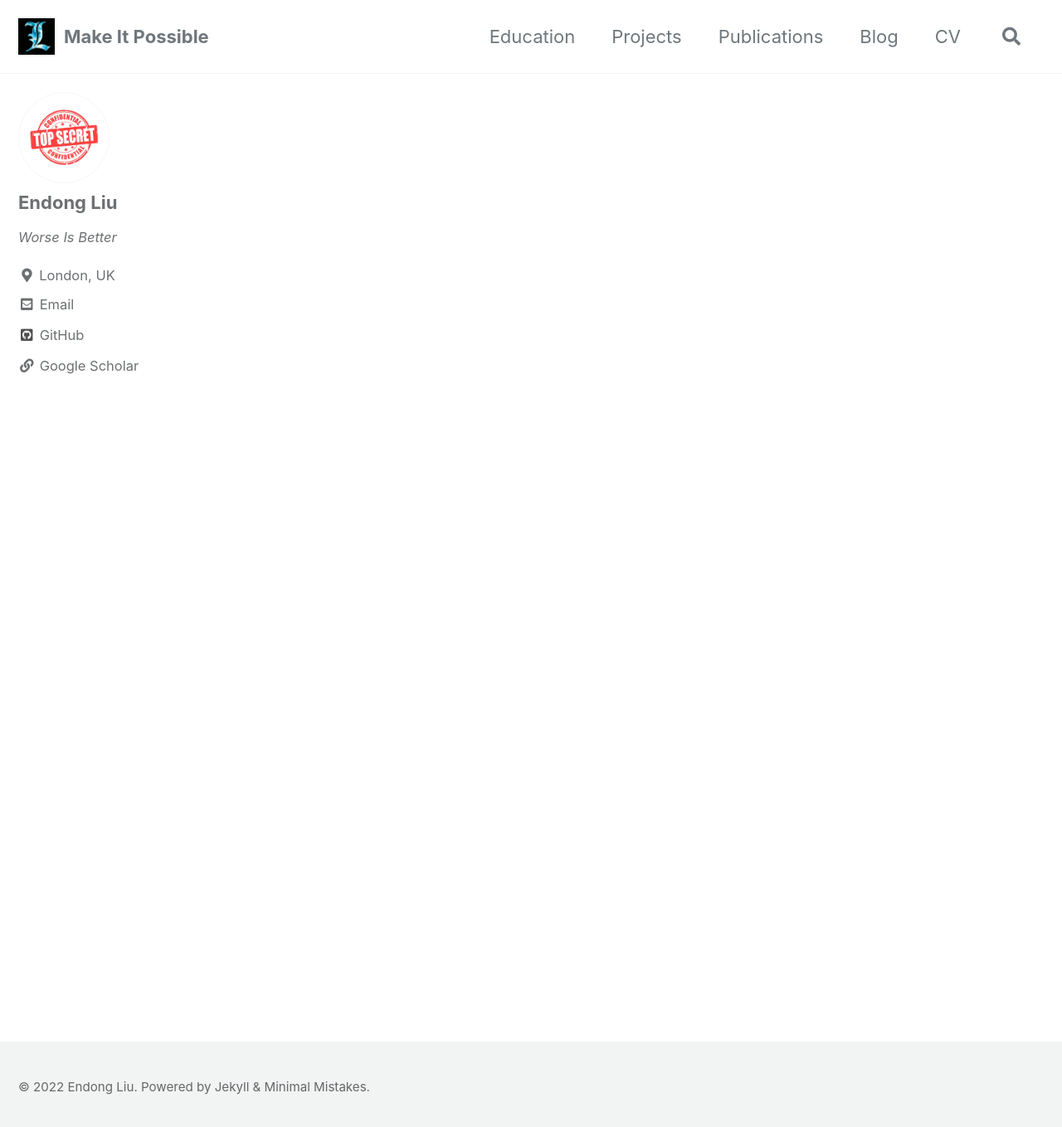
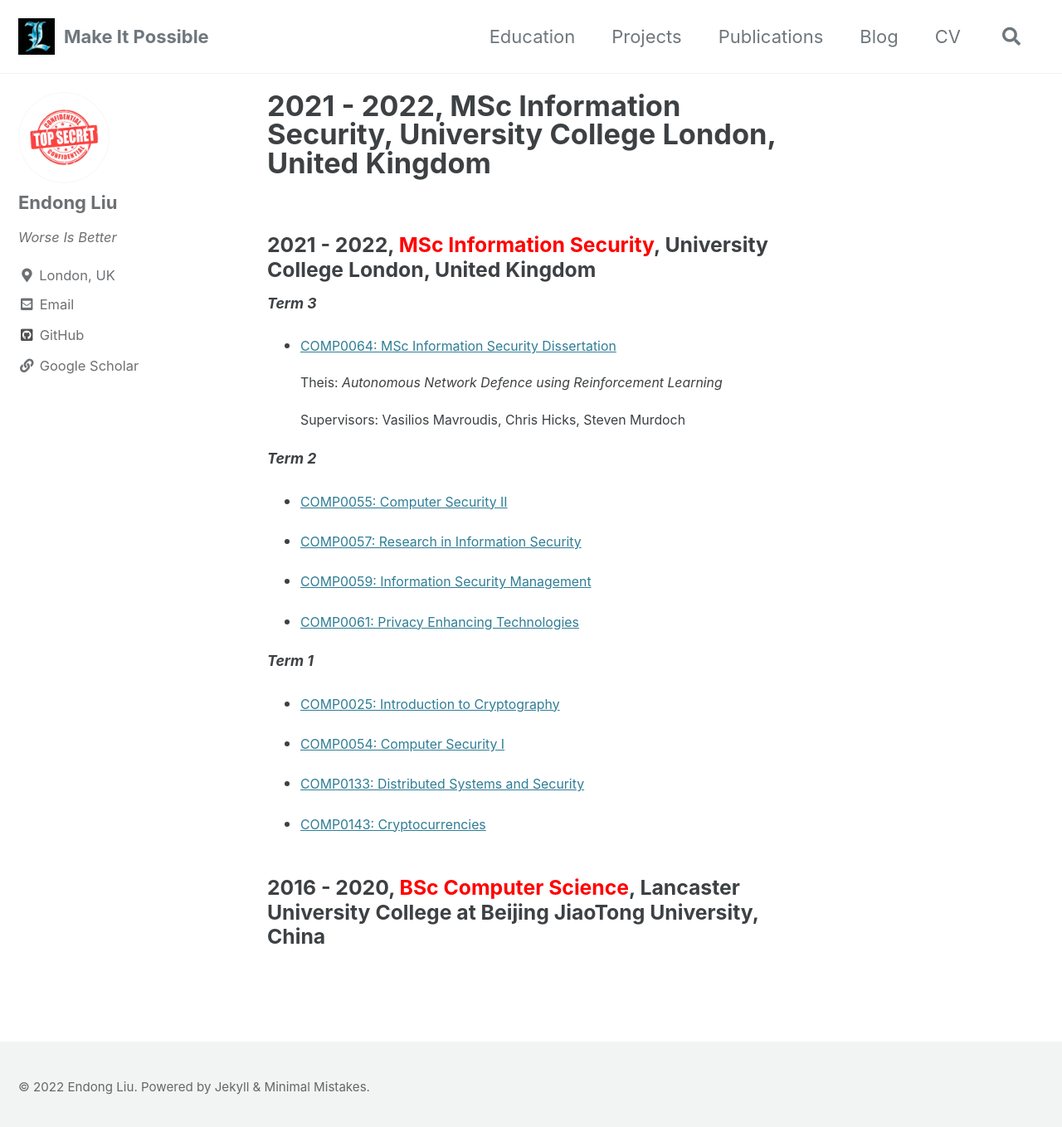
Before and after one commit to ZzPoLariszZ/zzpolariszz.github.io, a Jekyll site: the page built from _pages/education.md, in a window 1280 px wide and 1367 px high. Shown: the top 1359 px of the window at 83% size. Built offline with Jekyll 4.4.1, drawn with Linux system fonts in a browser that asks for light colours; cached includes are drawn as plain includes; our own code applies the rules of GitHub Pages for plain Markdown files.

Commit message:
Update education.md

```diff
--- a/_pages/education.md
+++ b/_pages/education.md
@@ -3,3 +3,35 @@
 layout: single
 author_profile: true
 ---
+
+### 2021 - 2022, <span style="color: red">MSc Information Security</span>, University College London, United Kingdom
+
+***Term 3***
+
+- [COMP0064: MSc Information Security Dissertation](https://www.ucl.ac.uk/module-catalogue/modules/msc-information-security-dissertation-COMP0064)
+
+    Theis: *Autonomous Network Defence using Reinforcement Learning*
+
+    Supervisors: Vasilios Mavroudis, Chris Hicks, Steven Murdoch
+
+***Term 2***
+
+- [COMP0055: Computer Security II](https://www.ucl.ac.uk/module-catalogue/modules/computer-security-ii-COMP0055)
+
+- [COMP0057: Research in Information Security](https://www.ucl.ac.uk/module-catalogue/modules/research-in-information-security-COMP0057)
+
+- [COMP0059: Information Security Management](https://www.ucl.ac.uk/module-catalogue/modules/information-security-management-COMP0059)
+
+- [COMP0061: Privacy Enhancing Technologies](https://www.ucl.ac.uk/module-catalogue/modules/privacy-enhancing-technologies-COMP0061)
+
+***Term 1***
+
+- [COMP0025: Introduction to Cryptography](https://www.ucl.ac.uk/module-catalogue/modules/introduction-to-cryptography/COMP0025)
+
+- [COMP0054: Computer Security I](https://www.ucl.ac.uk/module-catalogue/modules/computer-security-i/COMP0054)
+
+- [COMP0133: Distributed Systems and Security](https://www.ucl.ac.uk/module-catalogue/modules/distributed-systems-and-security/COMP0133)
+
+- [COMP0143: Cryptocurrencies](https://www.ucl.ac.uk/module-catalogue/modules/cryptocurrencies/COMP0143)
+
+### 2016 - 2020, <span style="color: red">BSc Computer Science</span>, Lancaster University College at Beijing JiaoTong University, China
```
